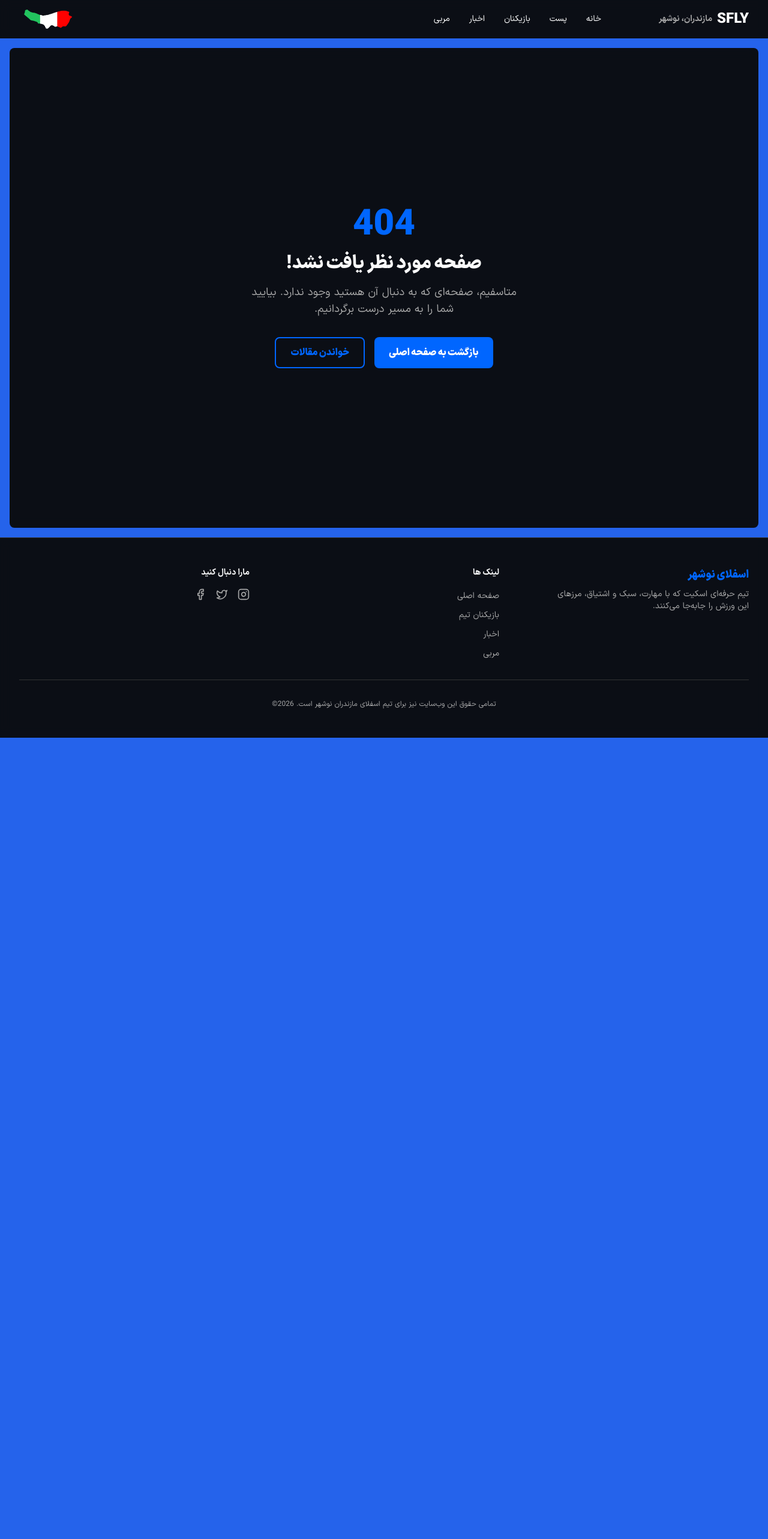
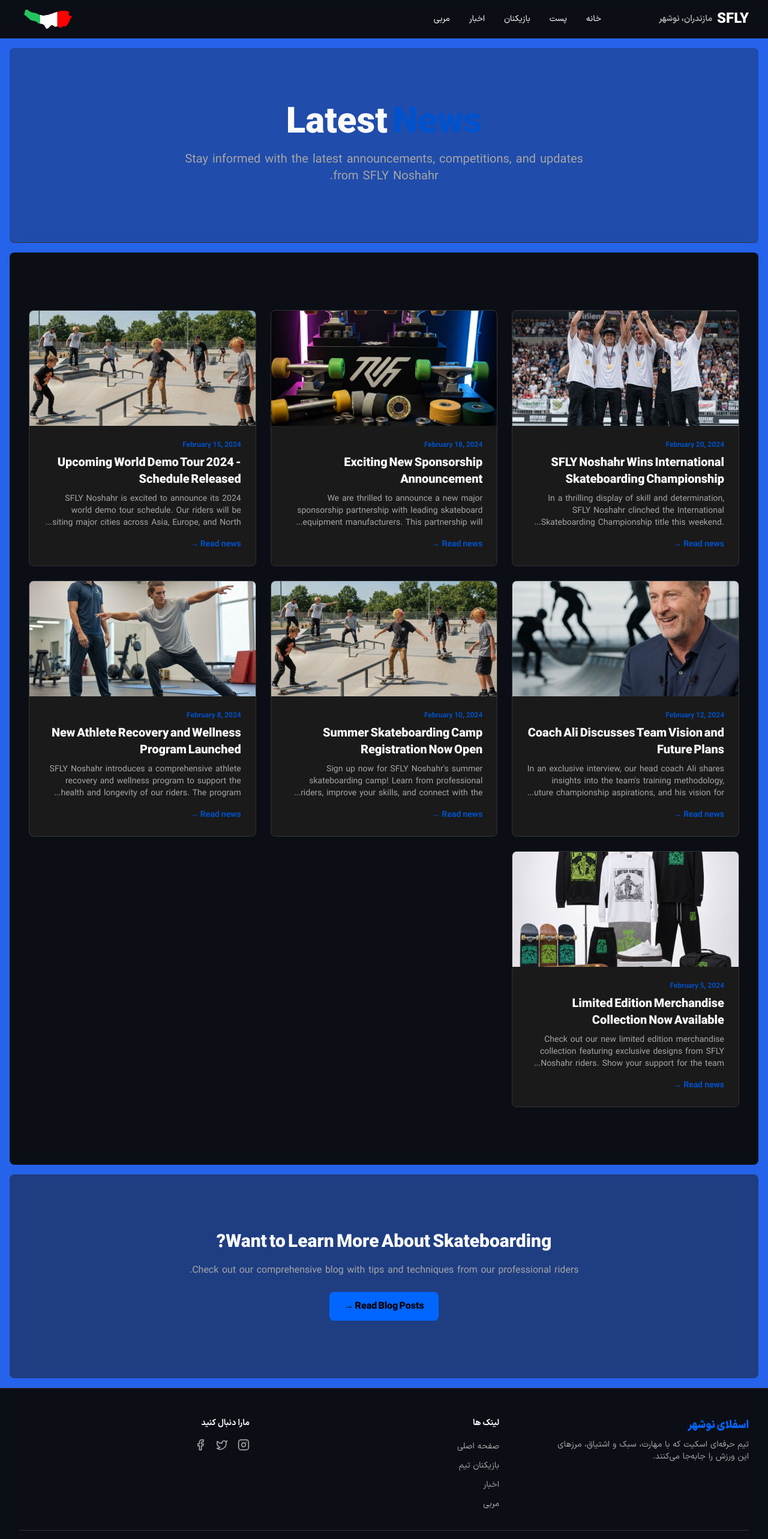
Before and after one commit to SFLY-NOWSHAHR/sfly-website, a Next.js app: page /news in a window 1280 px wide. Before the commit this address had no page. Shown: the top 2566 px of the page at 60% size. Before the commit the page ends 1230 px from the top, so only its background shows below. Built offline with nearby package versions, Linux system fonts and the light colour scheme.

Commit message:
added: news page

```diff
--- /dev/null
+++ b/app/news/page.tsx
@@ -0,0 +1,60 @@
+import type { Metadata } from 'next'
+import Section from '@/components/Section'
+import NewsCard from '@/components/NewsCard'
+import { getNews } from '@/lib/data'
+import Link from 'next/link'
+
+export const metadata: Metadata = {
+  title: 'News & Updates - SFLY Noshahr',
+  description: 'Stay updated with the latest news, announcements, and happenings from SFLY Noshahr skateboarding team.',
+  keywords: 'skateboarding news, team updates, skateboard competitions, team announcements',
+}
+
+export default async function NewsPage() {
+  const news = await getNews()
+
+  return (
+    <>
+      {/* Header */}
+      <Section className="text-center bg-card/30 border-b border-border">
+        <h1 className="text-balance text-5xl md:text-6xl font-bold text-foreground mb-4">
+          Latest <span className="text-secondary">News</span>
+        </h1>
+        <p className="text-xl text-muted-foreground max-w-2xl mx-auto">
+          Stay informed with the latest announcements, competitions, and updates from SFLY Noshahr.
+        </p>
+      </Section>
+
+      {/* News Grid */}
+      <Section>
+        {news.length > 0 ? (
+          <div className="grid grid-cols-1 md:grid-cols-2 lg:grid-cols-3 gap-6">
+            {news.map((newsItem) => (
+              <NewsCard key={newsItem.id} {...newsItem} />
+            ))}
+          </div>
+        ) : (
+          <div className="text-center py-12">
+            <p className="text-muted-foreground text-lg">No news available yet.</p>
+          </div>
+        )}
+      </Section>
+
+      {/* CTA */}
+      <Section className="text-center bg-card/50">
+        <h2 className="text-balance text-3xl font-bold text-foreground mb-4">
+          Want to Learn More About Skateboarding?
+        </h2>
+        <p className="text-muted-foreground mb-6">
+          Check out our comprehensive blog with tips and techniques from our professional riders.
+        </p>
+        <Link
+          href="/posts"
+          className="inline-flex items-center justify-center px-6 py-3 bg-primary text-black font-bold rounded-lg hover:bg-secondary transition-all"
+        >
+          Read Blog Posts →
+        </Link>
+      </Section>
+    </>
+  )
+}
```
